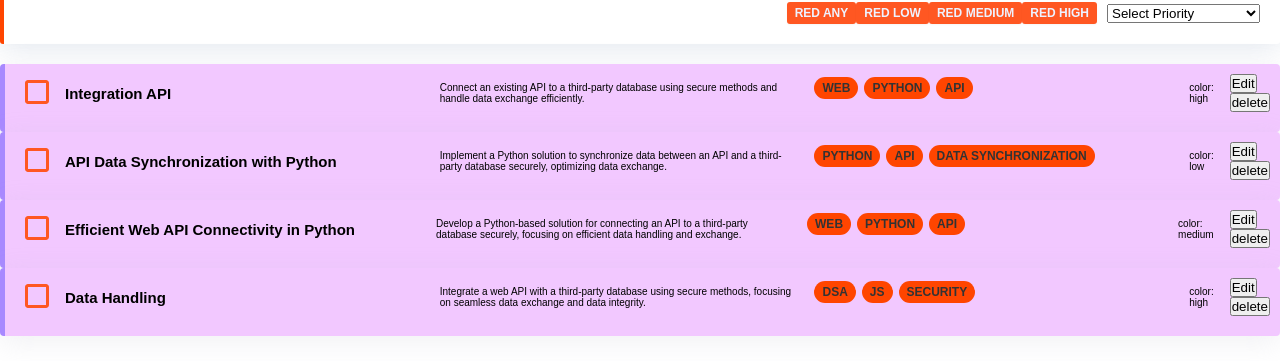
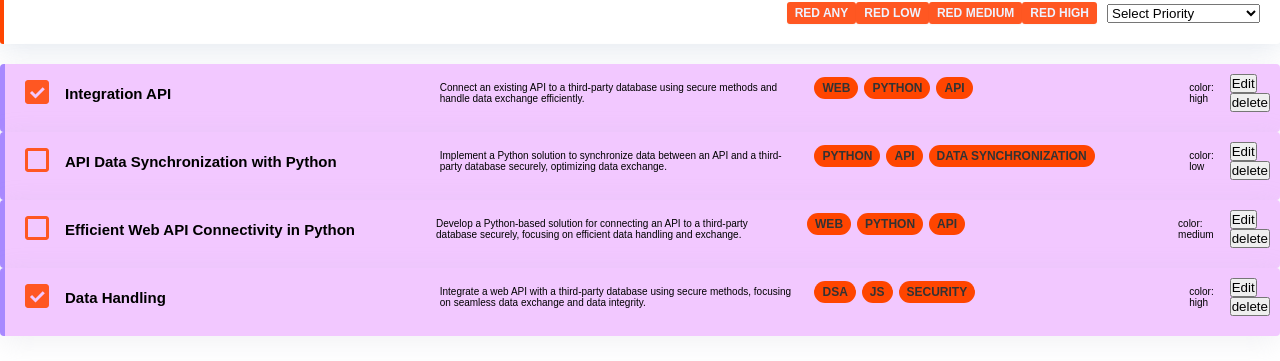
Before and after one commit to rajib18197/use2Do, a React (Vite) app: page / in a window 1280 px wide. Shown: the part 219-580 px from the top of the page. Built offline with nearby package versions, Linux system fonts and the light colour scheme.

Commit message:
implement filter by status and toggle a todo completed

```diff
--- a/src/features/todos/DeleteAllTodos.jsx
+++ b/src/features/todos/DeleteAllTodos.jsx
@@ -1,7 +1,8 @@
 import Button from "../../ui/Button";
+import ConfirmDelete from "../../ui/ConfirmDelete";
 import Modal from "../../ui/Modal";
 
-export default function DeleteAllTodos() {
+export default function DeleteAllTodos({ onDeleteAllTodos }) {
   return (
     <div>
       <Modal>
@@ -9,7 +10,9 @@ export default function DeleteAllTodos() {
           <Button>Delete All Todos</Button>
         </Modal.Open>
         <Modal.Window>
-          <h2>Delete</h2>
+          <ConfirmDelete
+            onDelete={() => onDeleteAllTodos({ type: "DELETE_ALL_TASKS" })}
+          />
         </Modal.Window>
       </Modal>
     </div>
--- a/src/features/todos/StatusBox.jsx
+++ b/src/features/todos/StatusBox.jsx
@@ -1,8 +1,11 @@
 import styles from "./StatusBox.module.css";
 
-export default function StatusBox({ status }) {
+export default function StatusBox({ status, currentStatus, onStatusChange }) {
   return (
-    <div className={styles.statusBox}>
+    <div
+      className={styles.statusBox}
+      onClick={() => onStatusChange(status.value)}
+    >
       <h5>{status.label}</h5>
       <p>Total 10 Tasks</p>
     </div>
--- a/src/features/todos/TodoItem.jsx
+++ b/src/features/todos/TodoItem.jsx
@@ -5,16 +5,20 @@ import TagsList from "./TagList";
 import styles from "./TodoItem.module.css";
 import { ImCheckboxUnchecked, ImCheckboxChecked } from "react-icons/im";
 
-export default function TodoItem({ todo, onEditTodo, onDeleteTodo }) {
-  const { title, description, tags, priority } = todo;
+export default function TodoItem({ todo, dispatch }) {
+  const { id: todoId, title, description, tags, priority, completed } = todo;
 
   return (
     <div className={styles.todo}>
       <div className={styles.todoCompleted}>
-        <button className={styles.button}>
-          <ImCheckboxUnchecked />
+        <button
+          className={styles.button}
+          onClick={() =>
+            dispatch({ type: "TOGGLE_COMPLETED", payload: todoId })
+          }
+        >
+          {completed ? <ImCheckboxChecked /> : <ImCheckboxUnchecked />}
         </button>
-        {/* <ImCheckboxChecked /> */}
       </div>
 
       <h2>{title}</h2>
@@ -35,7 +39,7 @@ export default function TodoItem({ todo, onEditTodo, onDeleteTodo }) {
           </Modal.Open>
 
           <Modal.Window opens={"edit-task"}>
-            <CreateEditForm todoToEdit={todo} onEditTodo={onEditTodo} />
+            <CreateEditForm todoToEdit={todo} onEditTodo={dispatch} />
           </Modal.Window>
         </Modal>
 
@@ -46,7 +50,7 @@ export default function TodoItem({ todo, onEditTodo, onDeleteTodo }) {
           <Modal.Window opens={"delete-task"}>
             <ConfirmDelete
               onDelete={() =>
-                onDeleteTodo({ type: "DELETE_TASK", payload: todo.id })
+                dispatch({ type: "DELETE_TASK", payload: todo.id })
               }
             />
           </Modal.Window>
--- a/src/features/todos/TodosLayout.jsx
+++ b/src/features/todos/TodosLayout.jsx
@@ -14,7 +14,7 @@ import styles from "./TodosLayout.module.css";
 const statuses = [
   { value: "all", label: "All Todos" },
   { value: "completed", label: "Completed" },
-  { value: "InComplete", label: "InComplete" },
+  { value: "inComplete", label: "InComplete" },
 ];
 
 const filterOptions = [
@@ -41,20 +41,36 @@ export default function TodosLayout() {
     filteredTodos = filteredTodos.filter((todo) => todo.priority === priority);
   }
 
+  if (status === "all") filteredTodos = filteredTodos;
+  if (status === "completed")
+    filteredTodos = filteredTodos.filter((todo) => todo.completed);
+  if (status === "inComplete")
+    filteredTodos = filteredTodos.filter((todo) => !todo.completed);
+
+  console.log(filteredTodos);
+
   function handleChange(value) {
     setPriority(value);
+  }
+
+  function handleStatusChange(value) {
+    setStatus(value);
   }
 
   return (
     <div className={styles.layout}>
       <TodosActions>
         <AddNewTask onAddTask={dispatch} />
-        <DeleteAllTodos />
+        <DeleteAllTodos onDeleteAllTodos={dispatch} />
         {/* <button>Mark All Completed</button>
         <button>Delete Completed</button> */}
       </TodosActions>
 
-      <TodosStatuses statuses={statuses} />
+      <TodosStatuses
+        statuses={statuses}
+        currentStatus={status}
+        onStatusChange={handleStatusChange}
+      />
 
       <TodosOperations>
         <Filters
@@ -65,11 +81,7 @@ export default function TodosLayout() {
         <SortBy options={sortOptions} />
       </TodosOperations>
 
-      <TodosList
-        todos={filteredTodos}
-        onEditTodo={dispatch}
-        onDeleteTodo={dispatch}
-      />
+      <TodosList todos={filteredTodos} dispatch={dispatch} />
     </div>
   );
 }
--- a/src/features/todos/TodosList.jsx
+++ b/src/features/todos/TodosList.jsx
@@ -1,15 +1,10 @@
 import TodoItem from "./TodoItem";
 
-export default function TodosList({ todos, onEditTodo, onDeleteTodo }) {
+export default function TodosList({ todos, dispatch }) {
   return (
     <div>
       {todos.map((todo) => (
-        <TodoItem
-          key={todo.id}
-          todo={todo}
-          onEditTodo={onEditTodo}
-          onDeleteTodo={onDeleteTodo}
-        />
+        <TodoItem key={todo.id} todo={todo} dispatch={dispatch} />
       ))}
     </div>
   );
--- a/src/features/todos/TodosStatuses.jsx
+++ b/src/features/todos/TodosStatuses.jsx
@@ -1,11 +1,20 @@
 import styles from "./TodosStatuses.module.css";
 import StatusBox from "./StatusBox";
 
-export default function TodosStatuses({ statuses }) {
+export default function TodosStatuses({
+  statuses,
+  currentStatus,
+  onStatusChange,
+}) {
   return (
     <div className={styles.statuses}>
       {statuses.map((status) => (
-        <StatusBox key={status.value} status={status} />
+        <StatusBox
+          key={status.value}
+          status={status}
+          currentStatus={currentStatus}
+          onStatusChange={onStatusChange}
+        />
       ))}
     </div>
   );
--- a/src/features/todos/todosReducer.js
+++ b/src/features/todos/todosReducer.js
@@ -7,6 +7,16 @@ export function todosReducer(state, action) {
     case "EDIT_TASK": {
       const nextTasksResults = state.map((task) =>
         task.id === action.payload.id ? action.payload : { ...task }
+      );
+
+      return nextTasksResults;
+    }
+
+    case "TOGGLE_COMPLETED": {
+      const nextTasksResults = state.map((task) =>
+        task.id === action.payload
+          ? { ...task, completed: !task.completed }
+          : { ...task }
       );
 
       return nextTasksResults;
@@ -36,6 +46,7 @@ export const TASKS_LIST = [
       "Connect an existing API to a third-party database using secure methods and handle data exchange efficiently.",
     tags: ["web", "python", "api"],
     priority: "high",
+    completed: true,
   },
 
   {
@@ -45,6 +56,7 @@ export const TASKS_LIST = [
       "Implement a Python solution to synchronize data between an API and a third-party database securely, optimizing data exchange.",
     tags: ["python", "api", "data synchronization"],
     priority: "low",
+    completed: false,
   },
 
   {
@@ -54,6 +66,7 @@ export const TASKS_LIST = [
       "Develop a Python-based solution for connecting an API to a third-party database securely, focusing on efficient data handling and exchange.",
     tags: ["web", "python", "api"],
     priority: "medium",
+    completed: false,
   },
 
   {
@@ -63,5 +76,6 @@ export const TASKS_LIST = [
       "Integrate a web API with a third-party database using secure methods, focusing on seamless data exchange and data integrity.",
     tags: ["DSA", "JS", "security"],
     priority: "high",
+    completed: true,
   },
 ];
```
